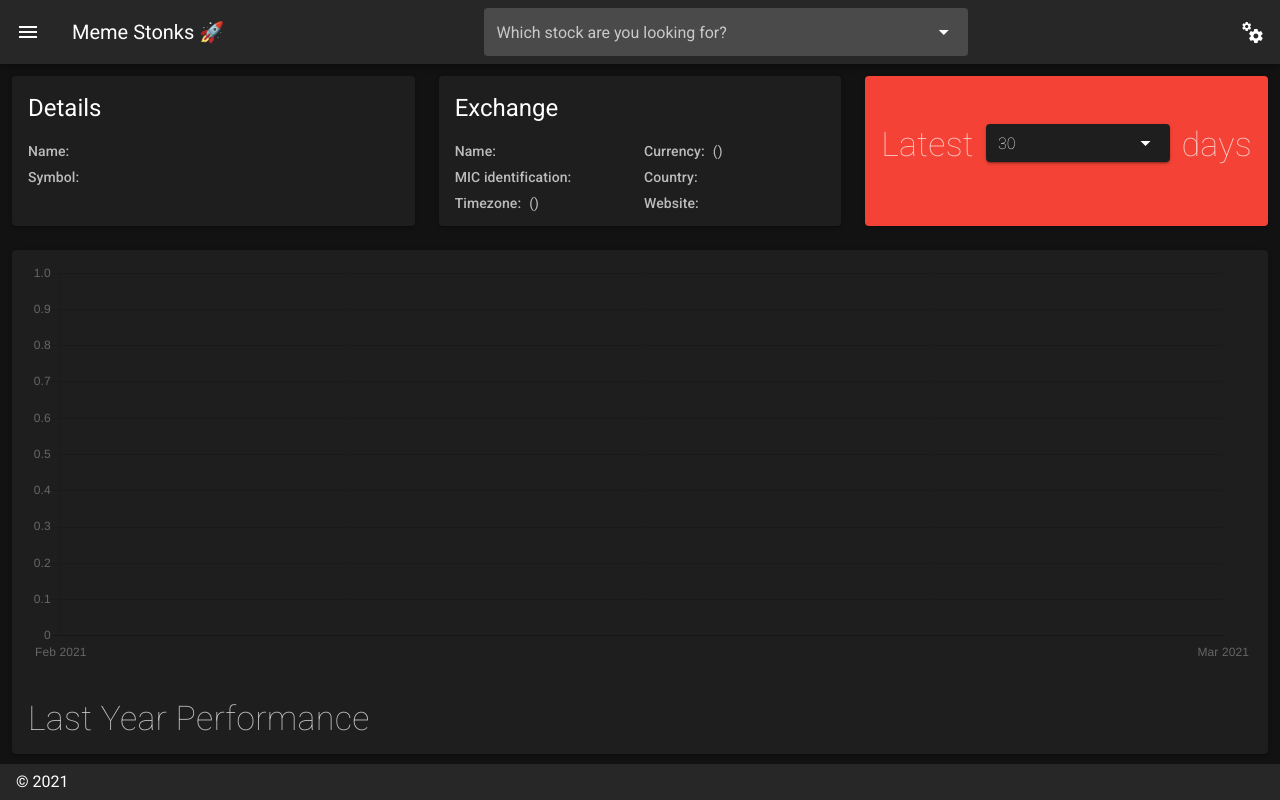
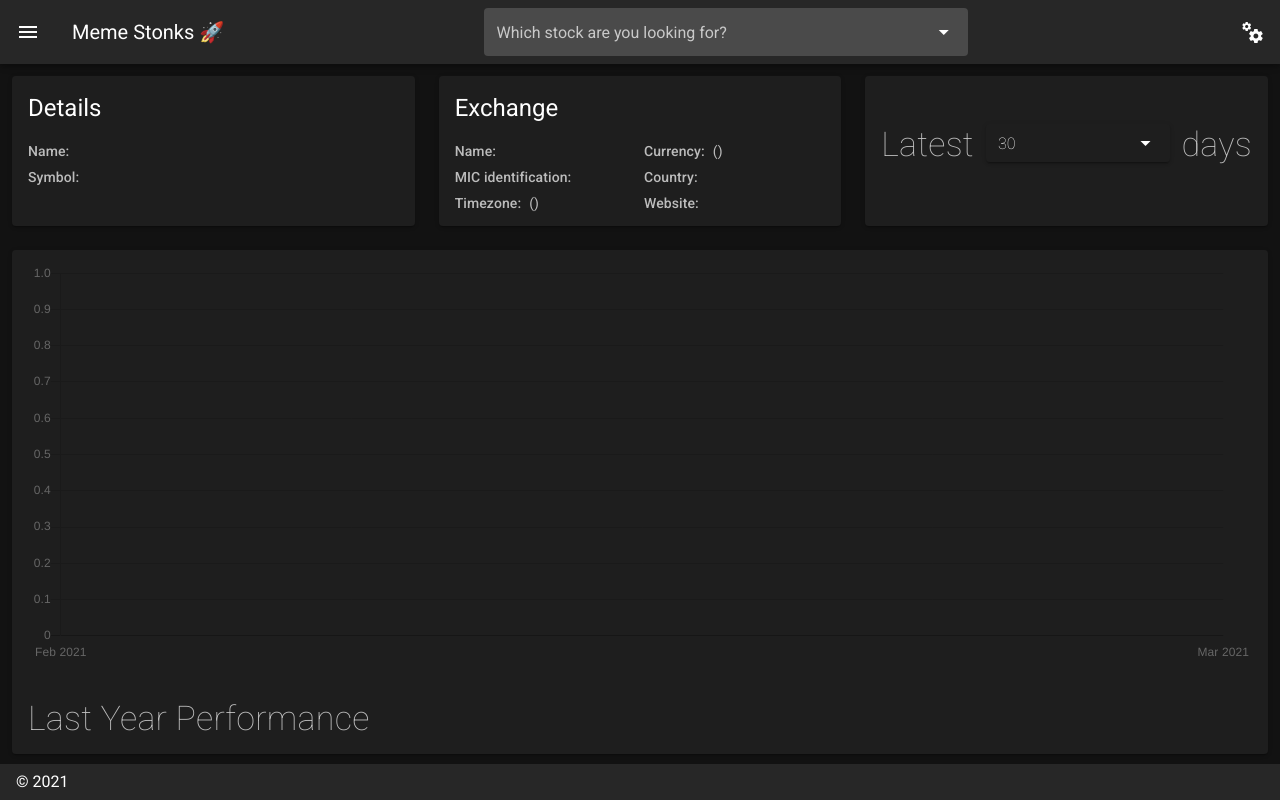
Before and after one commit to borsTiHD/meme-stonks, a Nuxt app: page /stock in a window 1280 px wide. Built offline with nearby package versions, Linux system fonts and the light colour scheme.

Commit message:
Chart >> Background Color fix.

```diff
--- a/components/stock/LatestDaysChart.vue
+++ b/components/stock/LatestDaysChart.vue
@@ -79,6 +79,7 @@ export default {
             })
         },
         color() {
+            if (this.openingValue() === 0 && this.closingValue() === 0) return ''
             if (this.openingValue() < this.closingValue()) {
                 return 'green'
             }
```
